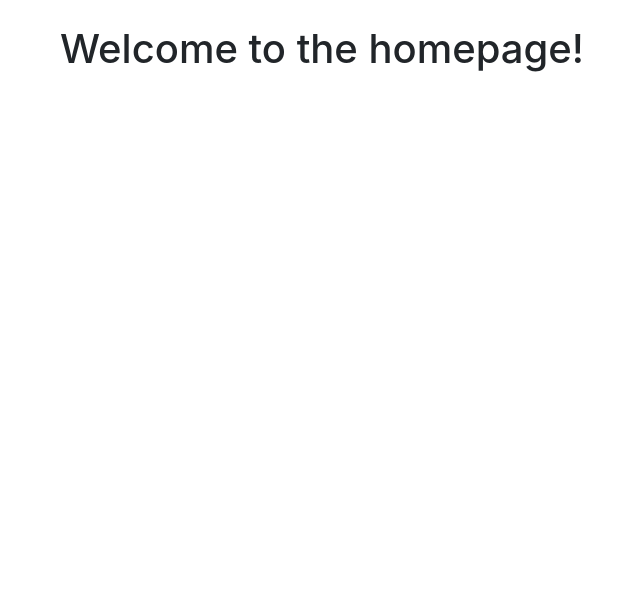
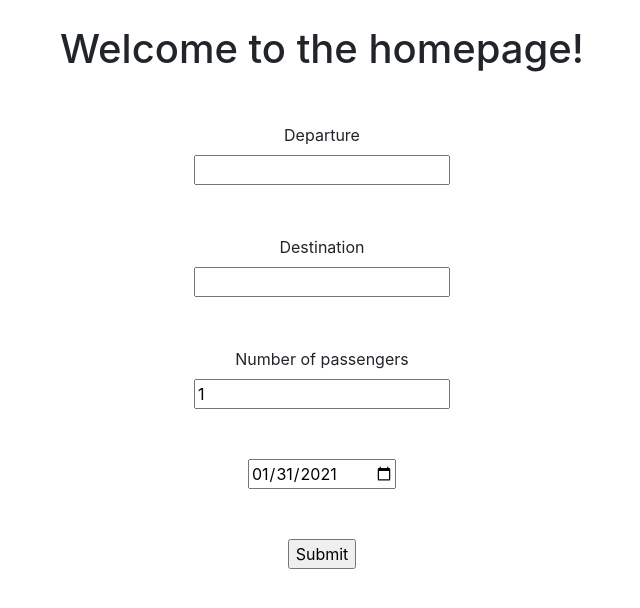
Before and after one commit to isakal/transferio, a Flask app: page / in a window 1280 px wide. Shown: the top 608 px of the page, without its empty margins (318-958 px from the left). Run offline with Flask 2, Linux system fonts and the light colour scheme; some libraries are stand-ins or nearby versions.

Commit message:
Make the prototype frontend and backend
Made the prototype frontend just to test input types and backend
mechanics regarding inputs.

```diff
--- a/app/home/routes.py
+++ b/app/home/routes.py
@@ -1,5 +1,5 @@
+from datetime import datetime
 from flask import Blueprint, render_template, request
-from random import randint
 
 
 home = Blueprint('home', __name__)
@@ -7,4 +7,13 @@ home = Blueprint('home', __name__)
 
 @home.route('/', methods=['GET', 'POST'])
 def homepage():
-    return render_template('home.html', title='Home')
+    today = datetime.today()
+    if request.method == "POST":
+        departure = request.form.get("departure")
+        destination = request.form.get("destination")
+        num_of_pass = request.form.get("number_of_passengers")
+        departure_date = request.form.get("departure_date")
+
+        return render_template('home.html', message=f'{departure} {destination} {num_of_pass} {departure_date}', title='Home', today=today)
+
+    return render_template('home.html', title='Home', today=today)
--- a/app/templates/home.html
+++ b/app/templates/home.html
@@ -5,4 +5,38 @@
     Welcome to the homepage!
 </h1>
 
+ {% if message %}
+        <p>{{ message }}</p>
+{% endif %}
+
+<form action="/" method="post">
+
+        <p>
+            <label for="departure">Departure</label><br>
+            <input type="text" name="departure" required />
+        </p>
+
+        <p>
+
+        <p>
+            <label for="destination">Destination</label><br>
+            <input type="text" name="destination" required />
+
+        </p>
+
+        <p>
+            <label for="number_of_passengers">Number of passengers</label><br>
+            <input type="number" id="number_of_passengers" name="number_of_passengers" min="1" value="1" onkeydown="return false" required />
+        </p>
+
+        <p>
+        <input type="date" id="departure_date" name="departure_date" value="{{ today.strftime('%Y-%m-%d') }}"
+        min="{{ today.strftime('%Y-%m-%d') }}" required /><br>
+        </p>
+
+        <p>
+            <input type="submit">
+        </p>
+    </form>
+
 {% endblock content %}
```
